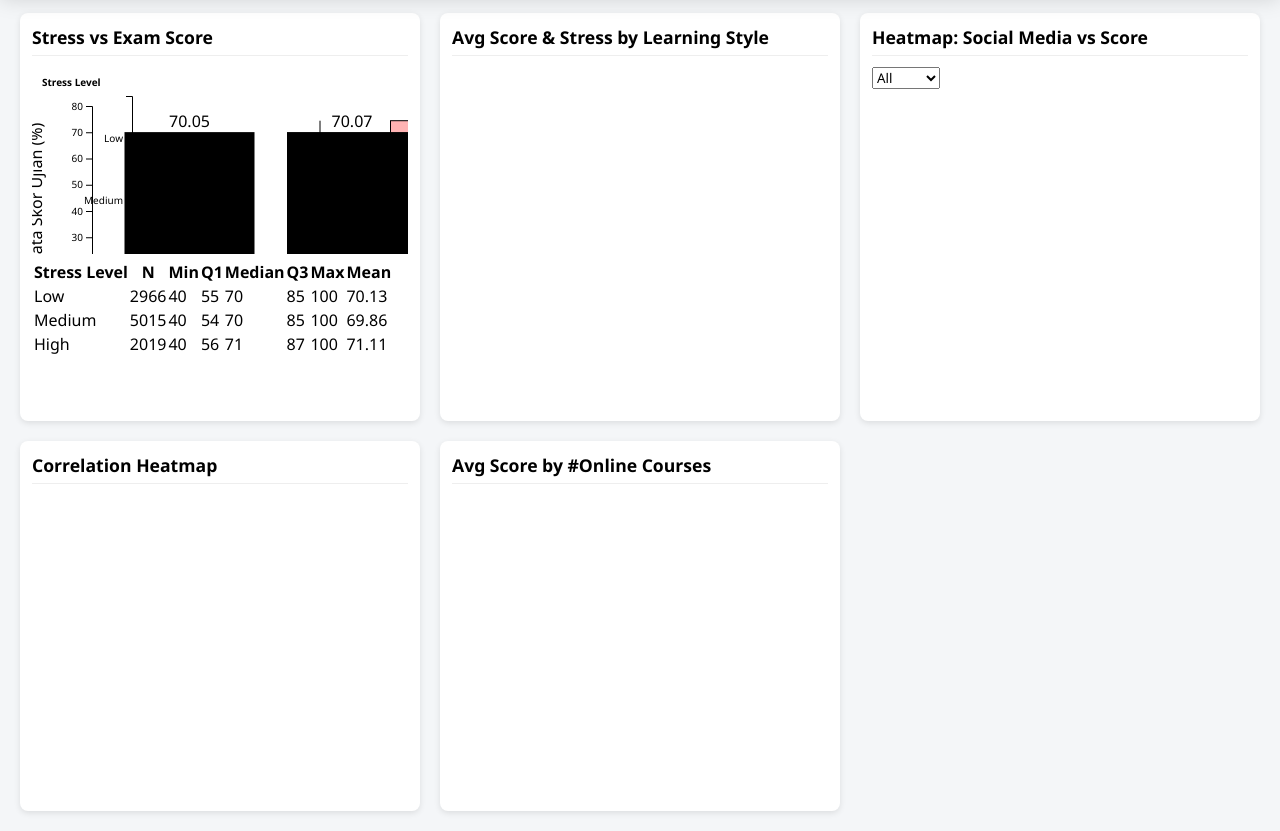
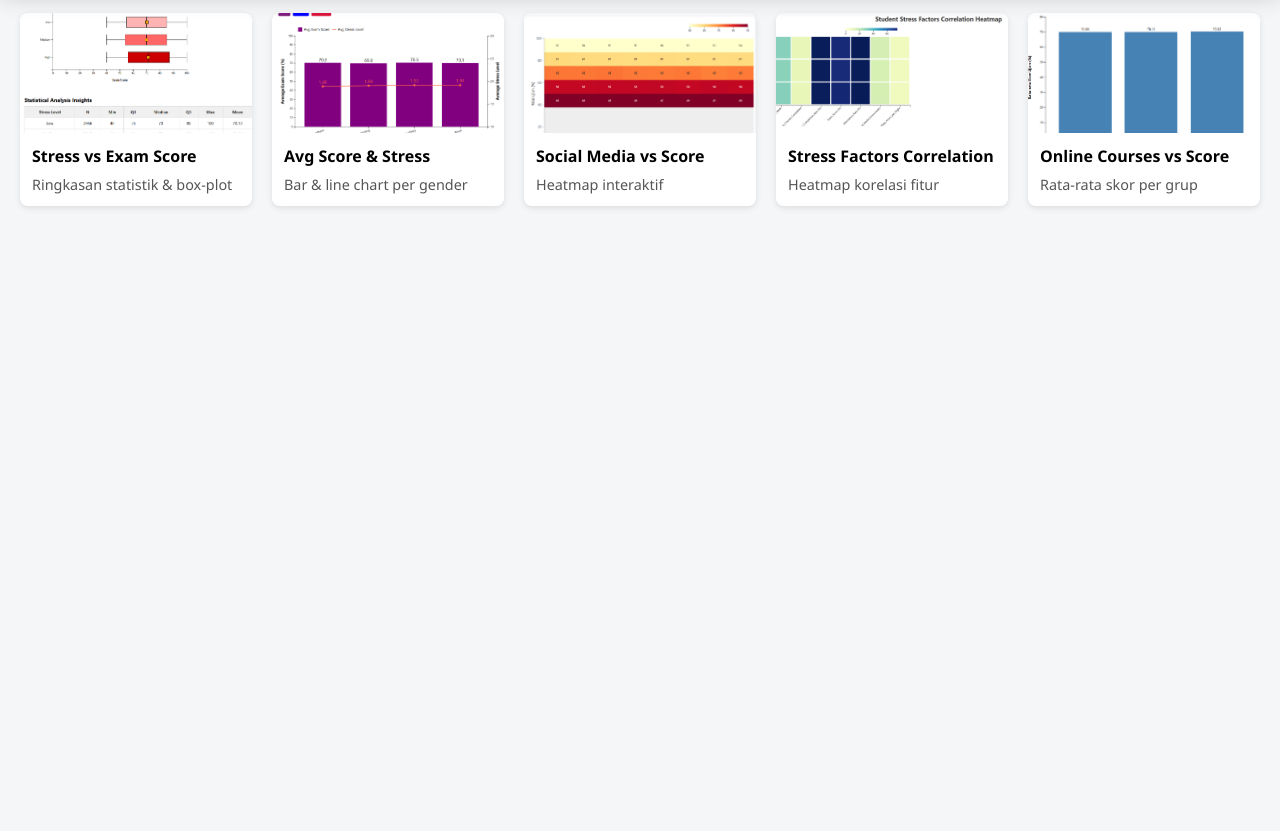
Before and after one commit to abdrhmn09/proyek_uas_prak_visdat_kel01, a plain HTML site: page pages/dashboard.html in a window 1280 px wide. Shown: the part 77-908 px from the top of the page. After the commit the page ends 800 px from the top, so only its background shows below. Drawn offline with nearby package versions, Linux system fonts and the light colour scheme.

Commit message:
dashboard

```diff
--- a/pages/dashboard.html
+++ b/pages/dashboard.html
@@ -1,135 +1,122 @@
-<!-- index.html -->
 <!DOCTYPE html>
 <html lang="en">
 <head>
   <meta charset="UTF-8" />
-  <title>Dashboard D3.js</title>
-  <script src="https://d3js.org/d3.v7.min.js"></script>
+  <title>Dashboard Kartu</title>
   <style>
     body {
       font-family: sans-serif;
       margin: 0;
-      padding: 0;
       background: #f4f6f8;
     }
-    /* grid container untuk panels */
-    .dashboard {
+    .cards {
       display: grid;
-      grid-template-columns: repeat(3, 1fr);
-      grid-auto-rows: minmax(300px, auto);
+      grid-template-columns: repeat(auto-fill, minmax(220px, 1fr));
       gap: 20px;
       padding: 20px;
     }
-    .panel {
+    .card {
       background: white;
       border-radius: 8px;
       box-shadow: 0 2px 6px rgba(0,0,0,0.1);
+      overflow: hidden;
+      cursor: pointer;
+      transition: transform .1s, box-shadow .1s;
+    }
+    .card:hover {
+      transform: translateY(-4px);
+      box-shadow: 0 4px 12px rgba(0,0,0,0.15);
+    }
+    .card img {
+      width: 100%;
+      display: block;
+      object-fit: cover;
+      height: 120px;
+    }
+    .card-content {
       padding: 12px;
-      position: relative;
     }
-    .panel h3 {
-      margin: 0 0 10px;
-      font-size: 1.1rem;
-      border-bottom: 1px solid #eee;
-      padding-bottom: 6px;
+    .card-title {
+      margin: 0 0 8px;
+      font-size: 1rem;
+      font-weight: bold;
     }
-    /* penempatan manual */
-    #panel1 { grid-column: 1; }
-    #panel2 { grid-column: 2; }
-    #panel3 { grid-column: 3; }
-    #panel4 { grid-column: 1; }
-    #panel5 { grid-column: 2; }
-    /* full‐width untuk SVG agar responsif */
-    .panel svg {
-      width: 100%;
-      height: 100%;
-    }
-    /* styling tombol filter (panel2) */
-    .filter-btns {
-      text-align: center;
-      margin-top: 8px;
-    }
-    .filter-btns button {
-      margin: 0 4px;
-      padding: 6px 12px;
-      border: none;
-      border-radius: 4px;
-      background: #ddd;
-      cursor: pointer;
-    }
-    .filter-btns button.active {
-      background: #bbb;
-      box-shadow: inset 0 0 3px #888;
+    .card-text {
+      margin: 0;
+      font-size: .9rem;
+      color: #555;
     }
   </style>
 </head>
 <body>
 
-  <!-- Navbar (static file) -->
+  <!-- Navbar kamu -->
   <div id="navbar-container"></div>
+  <script>
+    fetch("../navbar/Navbar.html")
+      .then(r => r.text())
+      .then(html => {
+        document.getElementById("navbar-container").innerHTML = html;
+        if (window.markActiveNavLink) markActiveNavLink();
+        if (window.setupNavbarInteractions) setupNavbarInteractions();
+      });
+  </script>
 
-  <div class="dashboard">
-    <!-- Panel 1: boxplot + table -->
-    <div id="panel1" class="panel">
-      <h3>Stress vs Exam Score</h3>
-      <div id="box-plot"></div>
-      <div id="stats-summary"></div>
-    </div>
-
-    <!-- Panel 2: bar + line + filter -->
-    <div id="panel2" class="panel">
-      <h3>Avg Score & Stress by Learning Style</h3>
-      <svg id="chart" width="100%" height="300"></svg>
-      <div class="filter-btns">
-        <button class="filter-all active">All</button>
-        <button class="filter-male">Male</button>
-        <button class="filter-female">Female</button>
+  <div class="cards">
+    <!-- Kartu 1: Box-Plot -->
+    <div class="card" data-target="../pages/pertanyaan01.html">
+      <img src="/image/image1.png" alt="Box Plot">
+      <div class="card-content">
+        <h4 class="card-title">Stress vs Exam Score</h4>
+        <p class="card-text">Ringkasan statistik & box-plot</p>
       </div>
     </div>
 
-    <!-- Panel 3: heatmap social media -->
-    <div id="panel3" class="panel">
-      <h3>Heatmap: Social Media vs Score</h3>
-      <select id="genderFilter" style="margin-bottom:8px;">
-        <option value="all">All</option>
-        <option value="Male">Male</option>
-        <option value="Female">Female</option>
-      </select>
-      <div id="heatmap1"></div>
+    <!-- Kartu 2: Bar & Line -->
+    <div class="card" data-target="../pages/pertanyaan02.html">
+      <img src="/image/image2.png" alt="Bar & Line">
+      <div class="card-content">
+        <h4 class="card-title">Avg Score & Stress</h4>
+        <p class="card-text">Bar & line chart per gender</p>
+      </div>
     </div>
 
-    <!-- Panel 4: correlation heatmap -->
-    <div id="panel4" class="panel">
-      <h3>Correlation Heatmap</h3>
-      <div id="heatmap2"></div>
+    <!-- Kartu 3: Heatmap Social Media -->
+    <div class="card" data-target="../pages/pertanyaan03.html">
+      <img src="/image/image3.png" alt="Heatmap Social Media">
+      <div class="card-content">
+        <h4 class="card-title">Social Media vs Score</h4>
+        <p class="card-text">Heatmap interaktif</p>
+      </div>
     </div>
 
-    <!-- Panel 5: grouped bar chart -->
-    <div id="panel5" class="panel">
-      <h3>Avg Score by #Online Courses</h3>
-      <div id="bar-group">
-        <svg width="100%" height="300"></svg>
+    <!-- Kartu 4: Correlation Heatmap -->
+    <div class="card" data-target="../pages/pertanyaan04.html">
+      <img src="/image/image4.png" alt="Correlation Heatmap">
+      <div class="card-content">
+        <h4 class="card-title">Stress Factors Correlation</h4>
+        <p class="card-text">Heatmap korelasi fitur</p>
+      </div>
+    </div>
+
+    <!-- Kartu 5: Online Courses Bar -->
+    <div class="card" data-target="../pages/pertanyaan05.html">
+      <img src="/image/image5.png" alt="Bar Online Courses">
+      <div class="card-content">
+        <h4 class="card-title">Online Courses vs Score</h4>
+        <p class="card-text">Rata-rata skor per grup</p>
       </div>
     </div>
   </div>
 
   <script>
-    // load navbar.html secara statis
-    fetch("../navbar/Navbar.html")
-      .then(r => r.text())
-      .then(html => {
-        document.getElementById("navbar-container").innerHTML = html;
-        // kalau navbar kamu butuh init JS, panggil di sini
-        if (window.markActiveNavLink) markActiveNavLink();
-        if (window.setupNavbarInteractions) setupNavbarInteractions();
+    // klik kartu → navigasi
+    document.querySelectorAll('.card').forEach(card => {
+      card.addEventListener('click', () => {
+        const url = card.getAttribute('data-target');
+        window.location.href = url;
       });
+    });
   </script>
-
-  <!-- setelah navbar, load kelima skrip D3 kamu -->
-  <script src="/js/pertanyaan01.js"></script> <!-- buat #box-plot & #stats-summary -->
-  <script src="/js/pertanyaan02.js"></script> <!-- buat svg#chart & tombol -->
-  <script src="/js/pertanyaan03.js"></script> <!-- ganti selektor ke "#heatmap1" -->
-  <script src="/js/pertanyaan04.js"></script> <!-- ganti selektor ke "#heatmap2" -->
-  <script src="/js/pertanyaan05.js"></script> <!-- otomatis target <svg> di #bar-group -->
 </body>
 </html>
```
